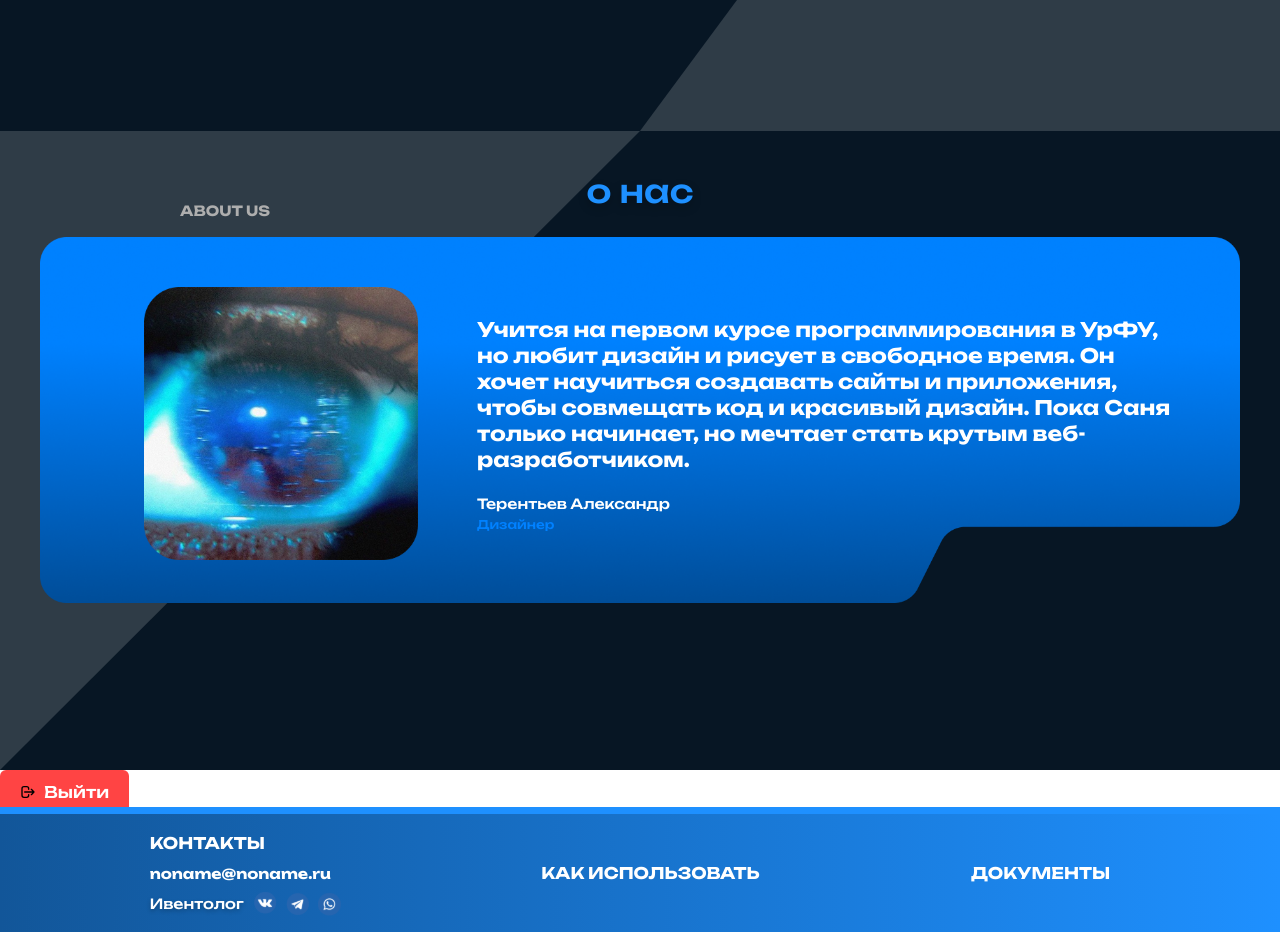
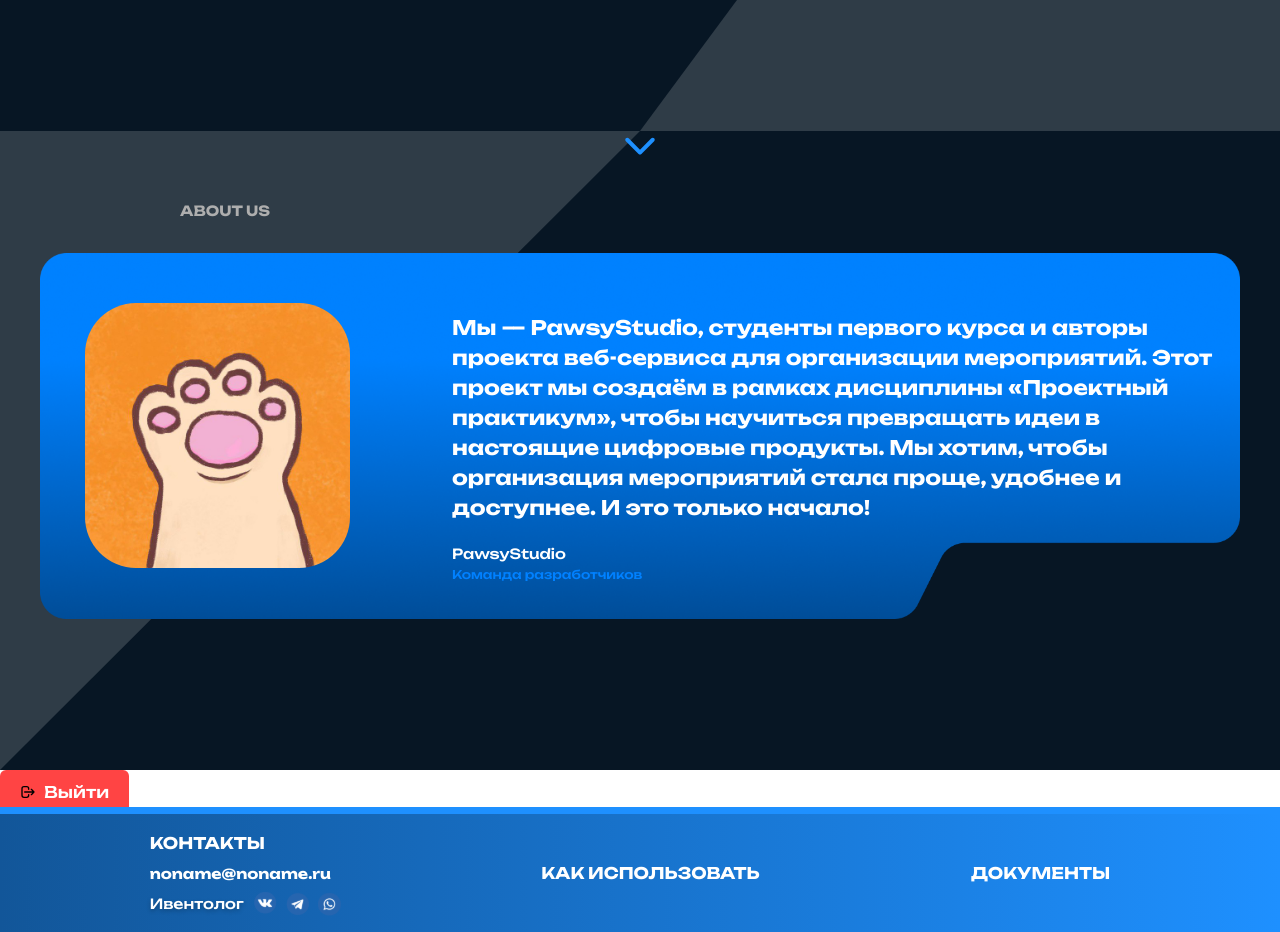
Before and after one commit to PawsyStudio/Iventolog, a React (Vite) app in the folder Frontend/: page / in a window 1280 px wide. Shown: the part 1580-2512 px from the top of the page. Built offline with nearby package versions, Linux system fonts and the light colour scheme.

Commit message:
Мелкие измениня в декоративных блоках и Полная реализация блока about Us

```diff
--- a/Frontend/src/components/home/aboutBlock/aboutBlock.module.css
+++ b/Frontend/src/components/home/aboutBlock/aboutBlock.module.css
@@ -6,7 +6,6 @@
   overflow: hidden;
 }
 
-/* Добавляем треугольный фон */
 .aboutBlock::after {
   content: '';
   position: absolute;
@@ -19,16 +18,14 @@
   z-index: 0;
 }
 
-.aboutTitle {
-  font-family: 'Unbounded', sans-serif;
-  font-weight: 500;
-  font-size: 32px;
-  color: #1E90FF;
-  text-align: center;
-  margin: 36px 0 22px;
-  filter: drop-shadow(0 4px 4px rgba(0, 0, 0, 0.25));
-  position: relative;
-  z-index: 2; /* Поднимаем над фоном */
+.down {
+  position: absolute;
+  top: 6px;
+  left: 50%;
+  transform: translateX(-50%);
+  z-index: 2;
+  pointer-events: none;
+  user-select: none;
 }
 
 .contentWrapper {
@@ -36,7 +33,8 @@
   margin: 0 auto;
   width: calc(100% - 54px);
   max-width: 1200px;
-  z-index: 1; /* Поднимаем над фоном */
+  z-index: 1;
+  margin-top: 122px; /* отступ сверху */
 }
 
 .frameImage {
@@ -50,19 +48,22 @@
   font-weight: 700;
   font-size: 20px;
   color: white;
-  white-space: pre; /* Важно! Сохраняет ВСЕ пробелы и переносы */
-  word-break: keep-all; /* Запрещает перенос слов */
-  overflow: visible; /* Разрешаем выход за границы */
-  width: max-content; /* Ширина по содержимому */
+  line-height: 1.5;
+
+  white-space: normal;        /* разрешаем автоматические переносы */
+  word-break: break-word;     /* перенос слов при необходимости */
+  width: 100%;
+  max-width: 780px;           /* ограничение ширины для читаемости */
+  text-align: left;
+
   margin: 0 0 20px;
-  line-height: 1.3;
 }
 
 .textContent {
   position: absolute;
-  top: 80px;
-  left: calc(45px + 392px);
-  width: auto; /* Ширина по содержимому */
+  top: 60px;
+  left: calc(20px + 392px);
+  width: auto;
   color: white;
   overflow: visible;
 }
@@ -89,20 +90,22 @@
   margin: 0;
 }
 
-.eyeImage {
+.logoContainer {
   position: absolute;
-  width: 392px; /* Фиксированный размер по ТЗ */
-  height: 392px;
-  top: 50px;    /* Отступ от верхнего края рамки */
-  left: 45px;   /* Отступ от левого края рамки */
-  object-fit: contain;
-
-  /* Гарантируем, что не выйдет за рамку */
-  max-width: calc(100% - 158px - 20px); /* 158px слева + 20px справа */
-  max-height: calc(100% - 73px - 20px); /* 73px сверху + 20px снизу */
+  width: 265px;
+  height: 265px;
+  top: 50px;
+  left: 45px;
+  border-radius: 51px;
+  overflow: hidden; /* Важно! */
 }
 
-/* ✨ Декоративный текст ABOUT US */
+.teamLogo {
+  width: 100%;
+  height: 100%;
+  object-fit: cover; /* или contain, в зависимости от нужного эффекта */
+}
+
 .decorativeAboutUs {
   position: absolute;
   top: 69px;
--- a/Frontend/src/components/home/aboutBlock/aboutBlock.tsx
+++ b/Frontend/src/components/home/aboutBlock/aboutBlock.tsx
@@ -1,12 +1,12 @@
 import styles from './aboutBlock.module.css';
-import eyeImage from '../../../assets/images/decoration/eye.png';
+import teamLogo from '../../../assets/images/decoration/teamLogo.jpg';
 import frameImage from '../../../assets/images/decoration/frameAbout.png';
+import down from '../../../assets/images/decoration/down.svg';
 
 export default function AboutBlock() {
   return (
     <div className={styles.aboutBlock}>
-      <h1 className={styles.aboutTitle}>о нас</h1>
-
+      <img src={down} alt="" className={styles.down} draggable="false" />
       {/* Декоративный текст ABOUT US */}
       <span className={styles.decorativeAboutUs}>ABOUT US</span>
 
@@ -18,27 +18,27 @@ export default function AboutBlock() {
           className={styles.frameImage}
         />
 
-        {/* Изображение глаза */}
+        {/* Логотип команды */}
+      <div className={styles.logoContainer}>
         <img
-          src={eyeImage}
-          alt="Глаз"
-          className={styles.eyeImage}
+          src={teamLogo}
+          alt="Логотип команды PawsyStudio"
+          className={styles.teamLogo}
         />
+      </div>
 
         {/* Текстовый блок */}
         <div className={styles.textContent}>
           <p className={styles.mainText}>
-            Учится на первом курсе программирования в УрФУ,<br />
-            но любит дизайн и рисует в свободное время. Он<br />
-            хочет научиться создавать сайты и приложения,<br />
-            чтобы совмещать код и красивый дизайн. Пока Саня<br />
-            только начинает, но мечтает стать крутым веб-<br />
-            разработчиком.
+            Мы — PawsyStudio, студенты первого курса и авторы проекта веб-сервиса для организации мероприятий.
+            Этот проект мы создаём в рамках дисциплины «Проектный практикум», чтобы научиться превращать идеи
+            в настоящие цифровые продукты. Мы хотим, чтобы организация мероприятий стала проще, удобнее и доступнее.
+            И это только начало!
           </p>
 
           <div className={styles.nameBlock}>
-            <p className={styles.name}>Терентьев Александр</p>
-            <p className={styles.position}>Дизайнер</p>
+            <p className={styles.name}>PawsyStudio</p>
+            <p className={styles.position}>Команда разработчиков</p>
           </div>
         </div>
       </div>
```
Also changed, not shown: Frontend/src/assets/images/decoration/eye.png (deleted), Frontend/src/assets/images/decoration/teamLogo.jpg (added).
